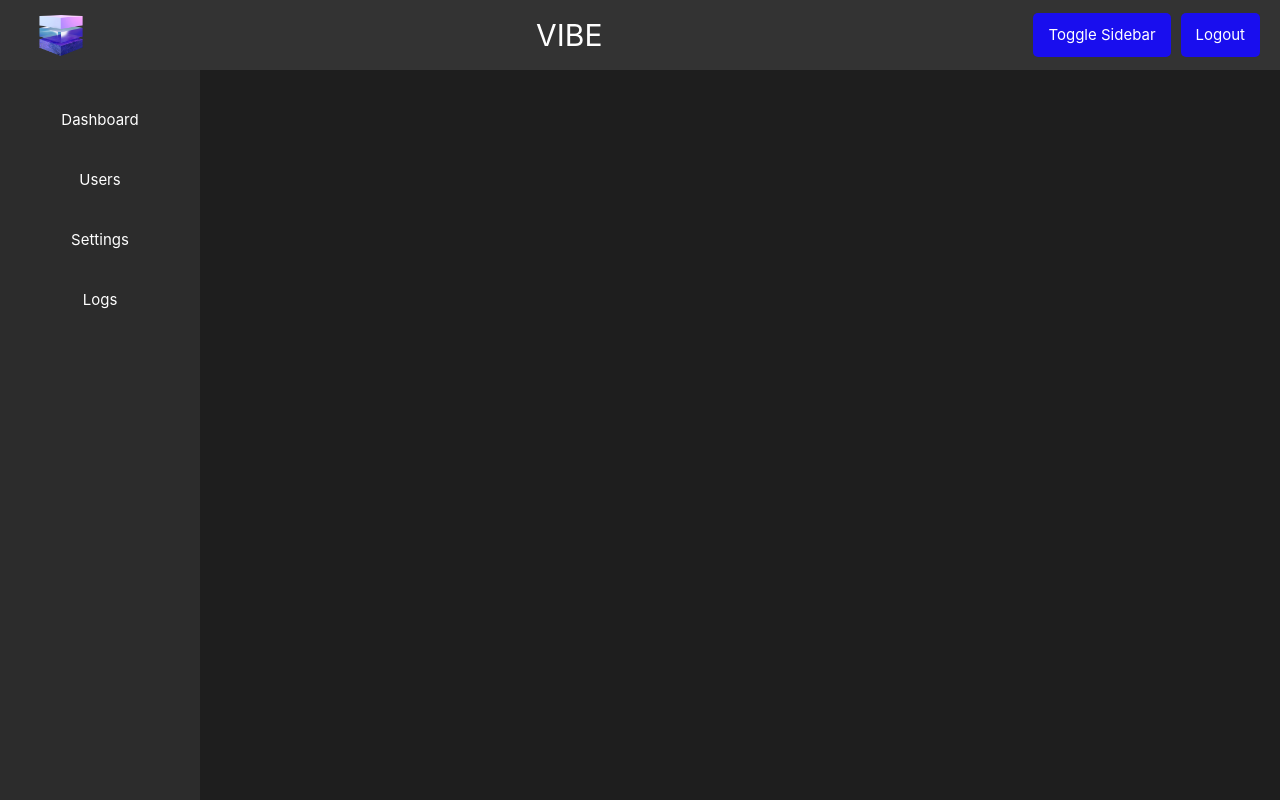
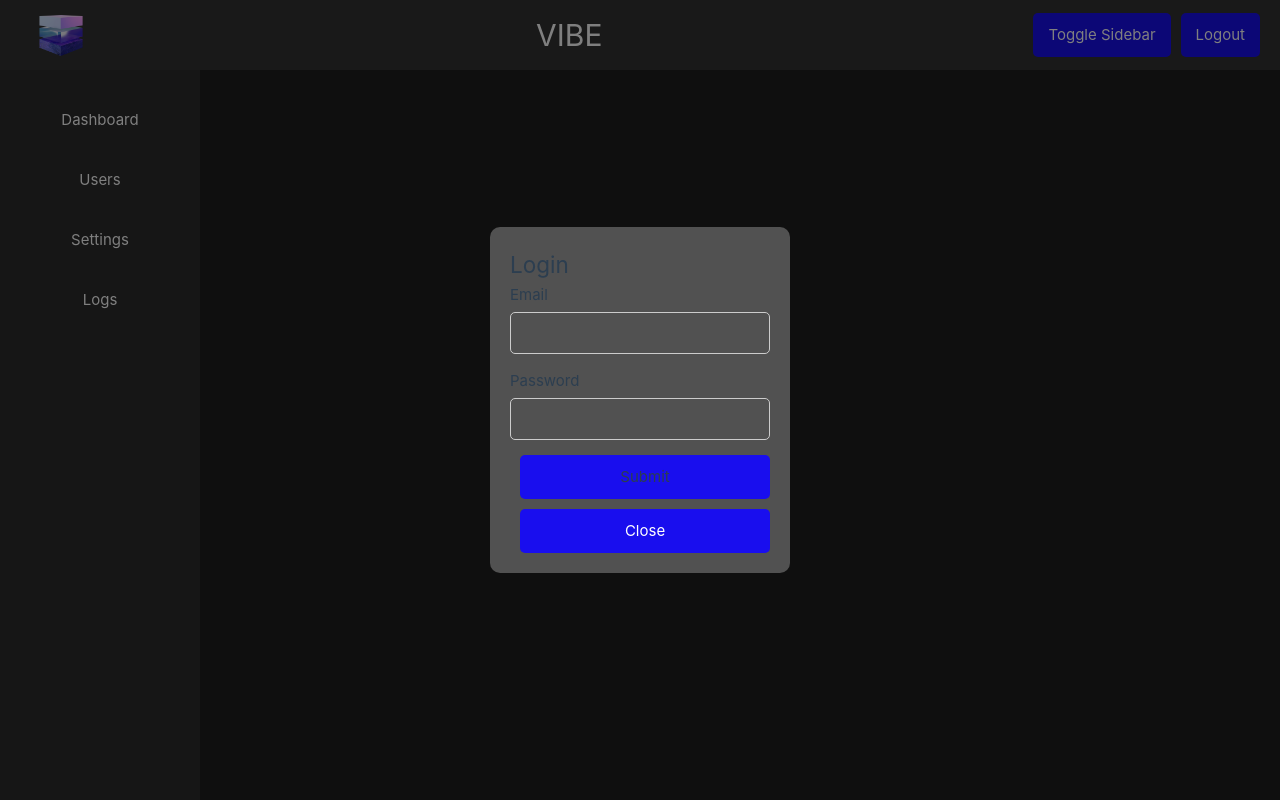
Before and after one commit to PXLAIRobotics/research-project-24-25-ain3, a Vue app in the folder project/: page /admin in a window 1280 px wide. Built offline with nearby package versions, Linux system fonts and the light colour scheme.

Commit message:
login scherm bij admin panel

```diff
--- a/project/src/components/AdminPanel.vue
+++ b/project/src/components/AdminPanel.vue
@@ -1,7 +1,25 @@
 <template>
   <div class="admin-panel">
+    <div v-if="showModal" class="modal">
+      <div class="modal-content">
+        <h2>Login</h2>
+        <form @submit.prevent="handleLogin">
+          <div class="input-group">
+            <label for="email">Email</label>
+            <input type="email" v-model="email" required />
+          </div>
+          <div class="input-group">
+            <label for="password">Password</label>
+            <input type="password" v-model="password" required />
+          </div>
+          <button class="formSubmit" type="submit">Submit</button>
+          <button @click="closeModal">Close</button>
+        </form>
+
+      </div>
+    </div>
     <header>
-      <img src="../assets/corda-logo.png" alt="Logo" class="header-logo" />
+      <img src="../assets/corda-logo.png" @click="handleClick" alt="Logo" class="header-logo" />
       <h1>VIBE</h1>
       <div>
         <button @click="toggleSidebar">Toggle Sidebar</button>
@@ -27,11 +45,37 @@
 </template>
 
 <script setup>
-import { ref } from 'vue'
+import { ref, onMounted } from 'vue'
 import { useRouter } from 'vue-router'
+
+const email = ref('')
+const password = ref('')
+const showModal = ref(true)
 
 const isSidebarVisible = ref(true)
 const router = useRouter()
+
+const correctEmail = 'admin@example.com' // Replace with your email
+const correctPassword = 'admin123' // Replace with your password
+
+onMounted(() => {
+  // Show the modal on page load
+  showModal.value = true
+})
+
+function handleLogin() {
+  // Check if the email and password are correct
+  if (email.value === correctEmail && password.value === correctPassword) {
+    showModal.value = false // Hide the modal after successful login
+    router.push('/admin') // Redirect to the admin panel page
+  } else {
+    alert('Invalid credentials')
+  }
+}
+
+function closeModal() {
+  router.push({ name: 'interfaceComponent' });
+}
 
 function toggleSidebar() {
   isSidebarVisible.value = !isSidebarVisible.value
@@ -41,10 +85,55 @@ function logout() {
   localStorage.removeItem('userToken')
   router.push('/login')
 }
+
+const handleClick = () => {
+  router.push({ name: 'interfaceComponent' });
+};
 </script>
 
 
 <style>
+.formSubmit{
+  margin-bottom: 10px;
+}
+form{
+  display: flex;
+  flex-direction: column;
+  justify-content: space-between;
+}
+
+.modal {
+  position: fixed;
+  top: 0;
+  left: 0;
+  width: 100%;
+  height: 100%;
+  background-color: rgba(0, 0, 0, 0.5);
+  display: flex;
+  justify-content: center;
+  align-items: center;
+  z-index: 1000;
+}
+
+.modal-content {
+  background-color: #515151;
+  padding: 20px;
+  border-radius: 10px;
+  width: 300px;
+}
+
+.input-group {
+  margin-bottom: 15px;
+}
+
+input {
+  width: 100%;
+  padding: 8px;
+  margin-top: 5px;
+  border-radius: 5px;
+  border: 1px solid #ccc;
+}
+
 html,
 body {
   margin: 0;
```
